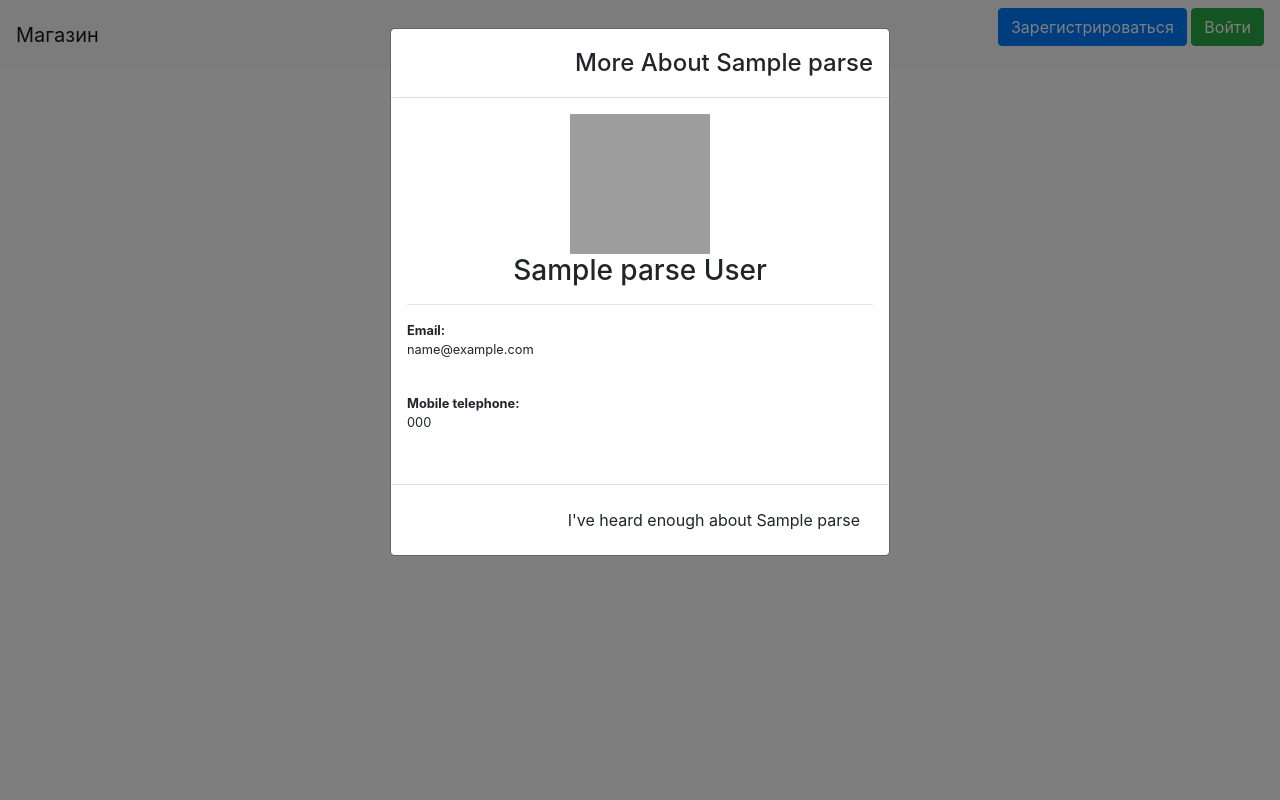
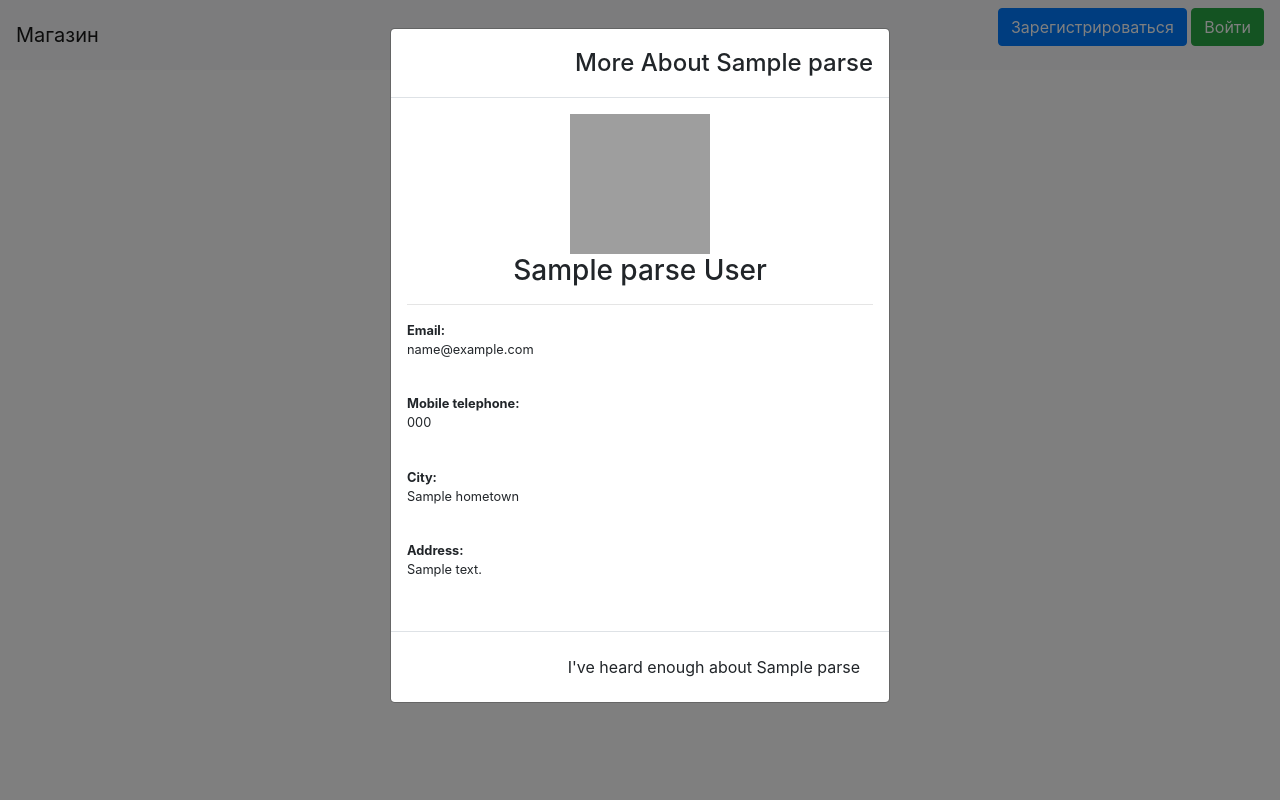
Before and after one commit to pepilica/web_project, a Flask app: template templates/profile_user.html in a window 1280 px wide, after a click that opens the changed part. Run offline with Flask 2, Linux system fonts and the light colour scheme; data comes from the database, SQL or seed files in the repository; both versions use the stored data as it was after the commit; the template is opened without the code that fills it: most values are stand-ins (such as "Sample title", 1, 10 or a date in 2020); some libraries are stand-ins or nearby versions.

Commit message:
Багфикс

```diff
--- a/data/users_resource.py
+++ b/data/users_resource.py
@@ -78,6 +78,8 @@ class UsersListResource(Resource):
             return jsonify({'error': 'Неправильный запрос'})
         if session.query(User).filter(User.email == args['email']).first():
             return jsonify({'error': 'Пользователь с таким email уже существует'})
+        if session.query(User).filter(User.mobile_telephone == args['mobile_telephone']).first():
+            return jsonify({'error': 'Пользователь с таким номером телефона уже существует'})
         user = User(
             name=args['name'],
             surname=args['surname'],
--- a/main.py
+++ b/main.py
@@ -15,6 +15,7 @@ from data.photos_resource import PhotosListResource, PhotosResource
 import os
 import base64
 from PIL import Image
+from data.checkers import check_photo
 
 app = Flask(__name__)
 app.config['SECRET_KEY'] = 'yandexlyceum_secret_key'
@@ -76,6 +77,10 @@ def register():
             if form.photo.data.content_type in ('image/png', 'image/jpeg'):
                 photo = io.BytesIO(form.photo.data.read())
                 photograph = Image.open(photo)
+                if not check_photo(photograph):
+                    return render_template('register.html', title='Register',
+                                           form=form,
+                                           message='Фотография не подходит по размеру', current_user=current_user)
                 photograph.save(photo, format='PNG')
                 response_photo = post('http://127.0.0.1:8080/api/photos', json={
                     'photo': base64.b64encode(photo.getvalue()).decode()
@@ -99,6 +104,7 @@ def register():
             'password': form.password.data,
             'photo_id': photo_output
         }).json()
+        print(response)
         if 'success' in response.keys():
             return redirect('/')
         else:
--- a/templates/profile_user.html
+++ b/templates/profile_user.html
@@ -29,6 +29,12 @@
                     <p class="text-left"><strong>Mobile telephone: </strong><br>
                         {{parse['mobile_telephone']}}</p>
                     <br>
+                    <p class="text-left"><strong>City: </strong><br>
+                        {{parse['hometown']}}</p>
+                    <br>
+                    <p class="text-left"><strong>Address: </strong><br>
+                        {{parse['address']}}</p>
+                    <br>
                     </center>
                 </div>
                 <div class="modal-footer">
```
Also changed, not shown: db/shop.sqlite.
